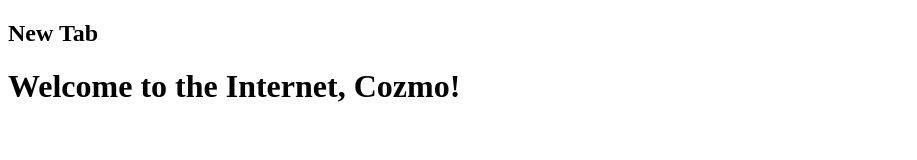
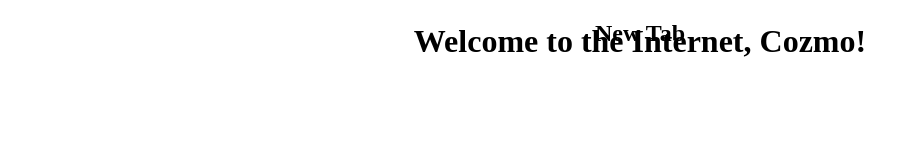
Before and after one commit to cozmo495/hellomoto, a plain HTML site: page HTML/New Tab/New Tab.html in a window 1280 px wide. Shown: the whole page, without its empty margins (0-917 px from the left). Drawn offline with Linux system fonts and the light colour scheme.

Commit message:
dumb vscode html preview won't read from other files

```diff
--- a/HTML/New Tab/New Tab.html
+++ b/HTML/New Tab/New Tab.html
@@ -1,5 +1,8 @@
 <!DOCTYPE html>
 <html>
+    <head>
+        <link rel="stylesheet" href="styles.css">
+    </head>
     <body>
         <h2>New Tab</h2>
         <h1>Welcome to the Internet, Cozmo!</h1>
--- a/HTML/New Tab/styles.css
+++ b/HTML/New Tab/styles.css
@@ -1,3 +1,8 @@
 h2 {
-
+    text-align: center;
 }
+h1  {
+    text-align: center;
+    position: relative;
+    bottom: 45px;
+}
```
